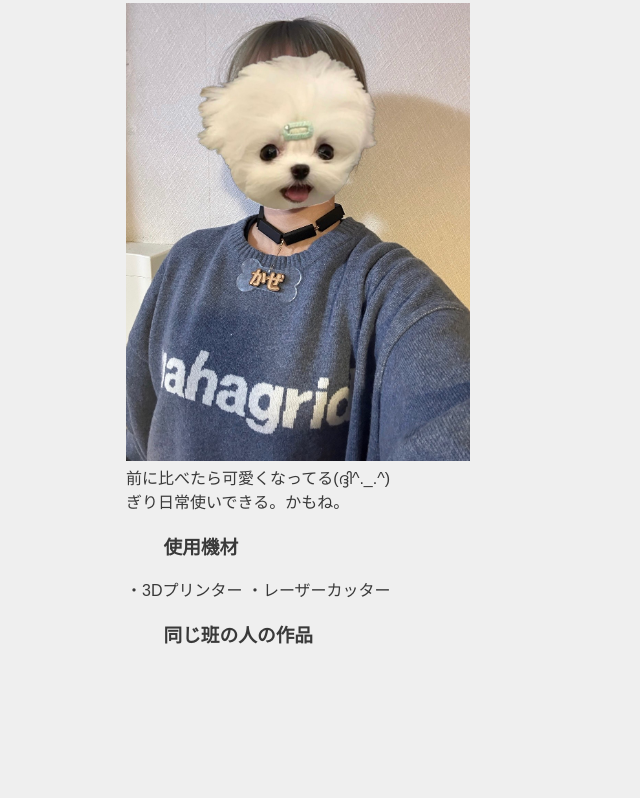
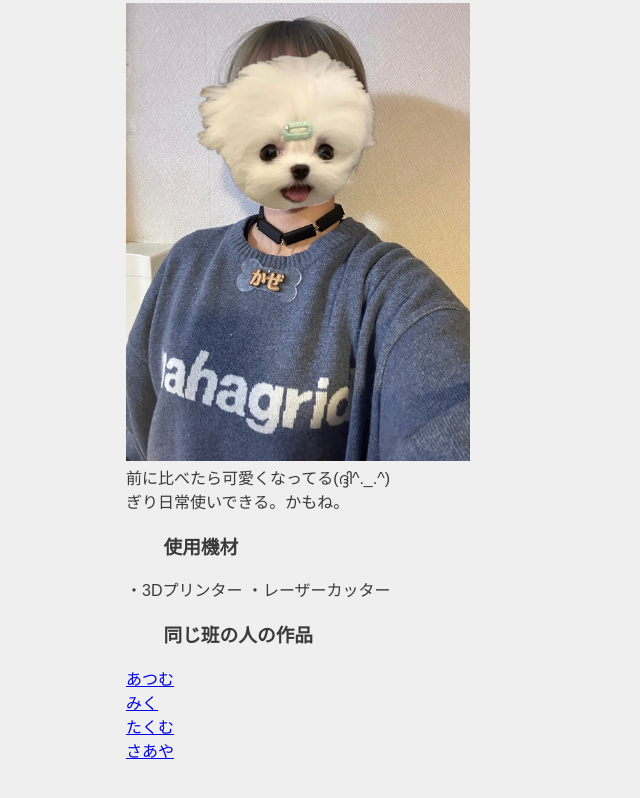
Before and after one commit to pikari1212/xbp, a plain HTML site: page digi_fab/co-ka-.html in a window 1280 px wide. Shown: the part 4512-5310 px from the top of the page, without its empty margins (0-640 px from the left). Drawn offline with Linux system fonts and the light colour scheme.

Commit message:
２０２３０

```diff
--- a/digi_fab/co-ka-.html
+++ b/digi_fab/co-ka-.html
@@ -54,10 +54,10 @@
 ・レーザーカッター
 
 <h3>同じ班の人の作品</h3>
-<a href="https://xatsukix.github.io/xbp/digi_fab/"></a><br>
-<a href="https://k39miku.github.io/xbp/digi_fab/dezifabu%205.html"></a><br>
-<a href="https://takumu05.github.io/xbp/de12/digi3.html"></a><br>
-<a href="https://sites.google.com/view/saaya/%E3%83%9B%E3%83%BC%E3%83%A0"></a><br>
+<a href="https://xatsukix.github.io/xbp/digi_fab/">あつむ</a><br>
+<a href="https://k39miku.github.io/xbp/digi_fab/dezifabu%205.html">みく</a><br>
+<a href="https://takumu05.github.io/xbp/de12/digi3.html">たくむ</a><br>
+<a href="https://sites.google.com/view/saaya/%E3%83%9B%E3%83%BC%E3%83%A0">さあや</a><br>
 
 </div>
 
```
